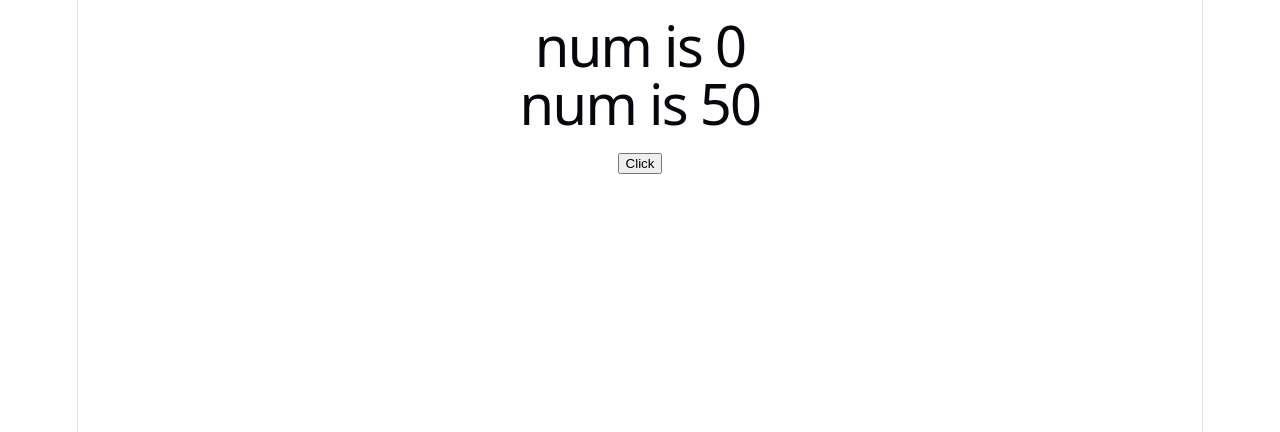
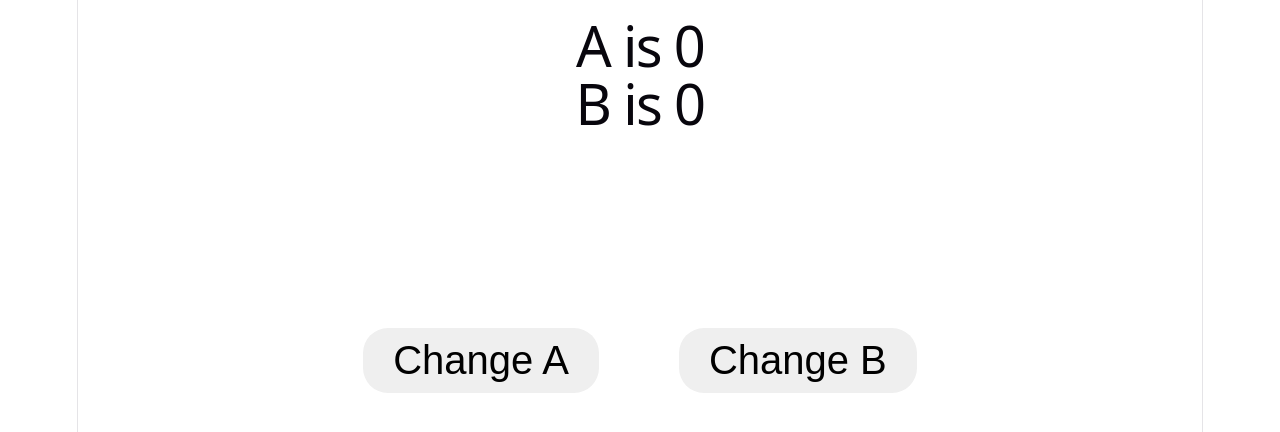
Before and after one commit to Mohdali644/react-n, a React (Vite) app in the folder ali-useeffect-16/: page / in a window 1280 px wide. Shown: the top 432 px of the page. Built offline with nearby package versions, Linux system fonts and the light colour scheme.

Commit message:
refine use effect

```diff
--- a/ali-useeffect-16/src/App.jsx
+++ b/ali-useeffect-16/src/App.jsx
@@ -2,26 +2,98 @@ import React, { useEffect, useState } from 'react'
 
 const App = () => {
 
-  const [num, setNum] = useState(0)
+  const [a, setA] = useState(0)
 
-  const [num2, setNum2] = useState(50)
+  const [b, setB] = useState(0)
+
+  function aChanging() {
+    console.log('A ki value change hogayi')
+  }
+
+  function bchanging() {
+    console.log('B ki value change hogayi')
+  }
 
   useEffect (function(){
-    console.log('use effect is running.........')
-  },[]) //we have used array brackets here in this line because passing this epmty brackets//
-        // doesn't print console again and again but only 1 time//
+    console.log('use effect is running')
+  },[a]) // the array i have passed because it depends on another when chnaging
 
   return (
     <div>
-      <h1>num is {num}</h1>
-      <h1>num is {num2}</h1>
-      <button onClick={() => {
-        setNum(num + 1)
-      }}>Click</button>
-      {/* use effect generally means running diffrent processes at same time when other processes
-      are running in simple (Run this code after the page/component loads or updates) */}
+       <h1>A is {a}</h1>
+       <h1>B is {b}</h1>
+      <button onClick={()=> {
+        setA(a + 1)
+      }}>Change A</button>
+      <button onClick={()=> {
+        setB(b - 1)
+      }}>Change B</button>
+
     </div>
   )
 }
 
 export default App
+
+
+
+
+
+
+
+
+
+
+
+
+
+
+
+
+
+
+
+
+
+
+
+
+
+
+
+
+//--------------------------- diffrent code of use effect first refer the above ---------------//
+
+
+// import React, { useEffect, useState } from 'react'
+
+// const App = () => {
+
+//   const [num, setNum] = useState(0)
+
+//   const [num2, setNum2] = useState(50)
+
+//   useEffect (function(){
+//     console.log('use effect is running.........')
+//   },[]) //we have used array brackets here in this line because passing this epmty brackets//
+//         // doesn't print console again and again but only 1 time//
+
+//   return (
+//     <div>
+//       <h1>num is {num}</h1>
+//       <h1>num is {num2}</h1>
+//       <button onClick={() => {
+//         setNum(num + 1)
+//         setNum2(num2 + 10)
+//       }}>Click</button>
+
+//       {/* useEffect lets you synchronize a component with external systems, such as APIs, timers,
+//        event listeners, or browser features, after React commits a render. */}
+//       {/* ----------------------------------------------------------------------------- */}
+//       {/* use effect generally means running diffrent processes at same time when other processes
+//       are running in simple (Run this code after the page/component loads or updates) */}
+//     </div>
+//   )
+// }
+
+// export default App
--- a/ali-useeffect-16/src/index.css
+++ b/ali-useeffect-16/src/index.css
@@ -109,3 +109,12 @@ code {
   padding: 4px 8px;
   background: var(--code-bg);
 }
+
+button {
+  padding: 10px 30px;
+  margin:40px;
+  margin-top: 10rem;
+  font-size: 40px;
+  border-radius: 25px;
+  border: none;
+}
```
